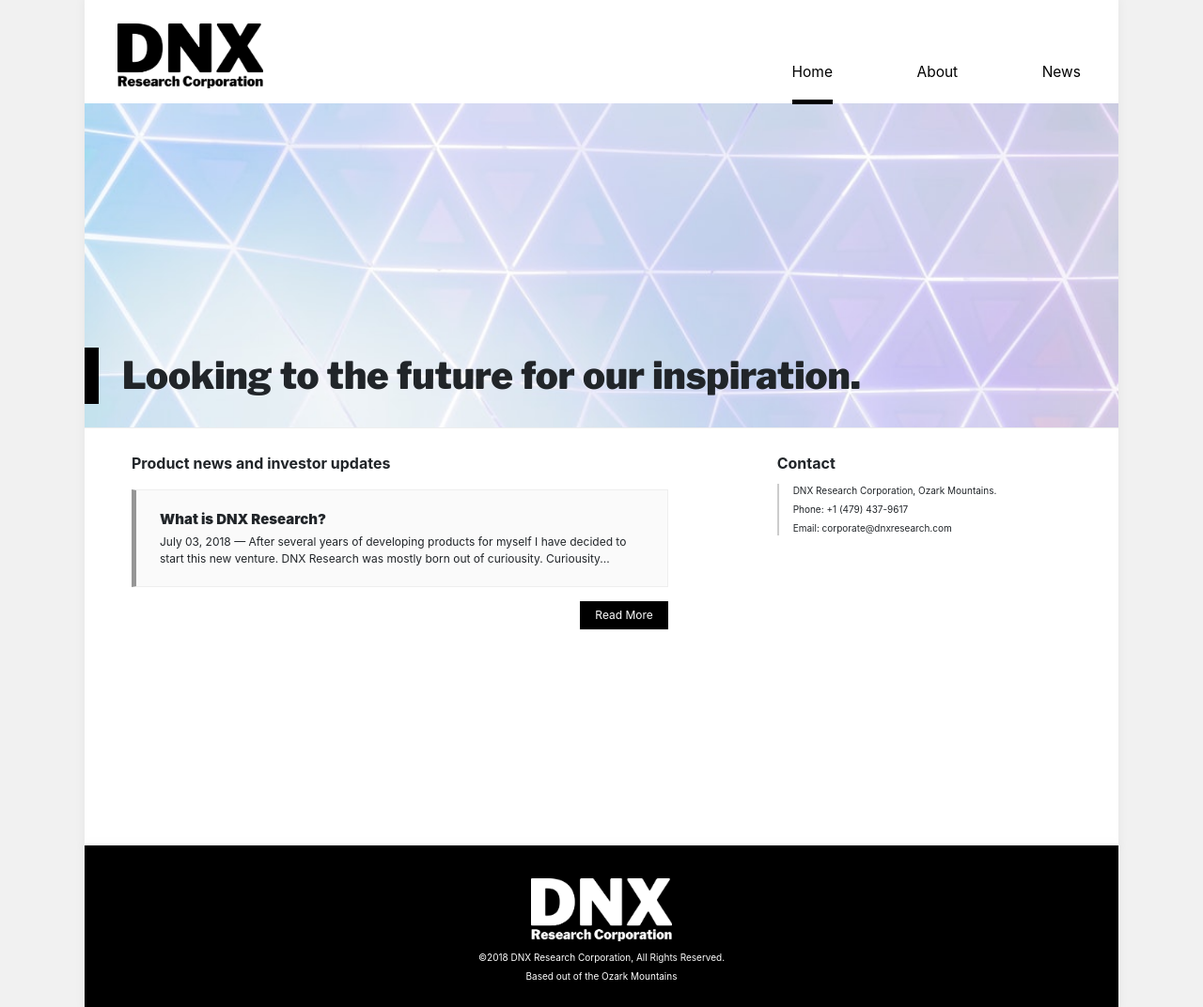
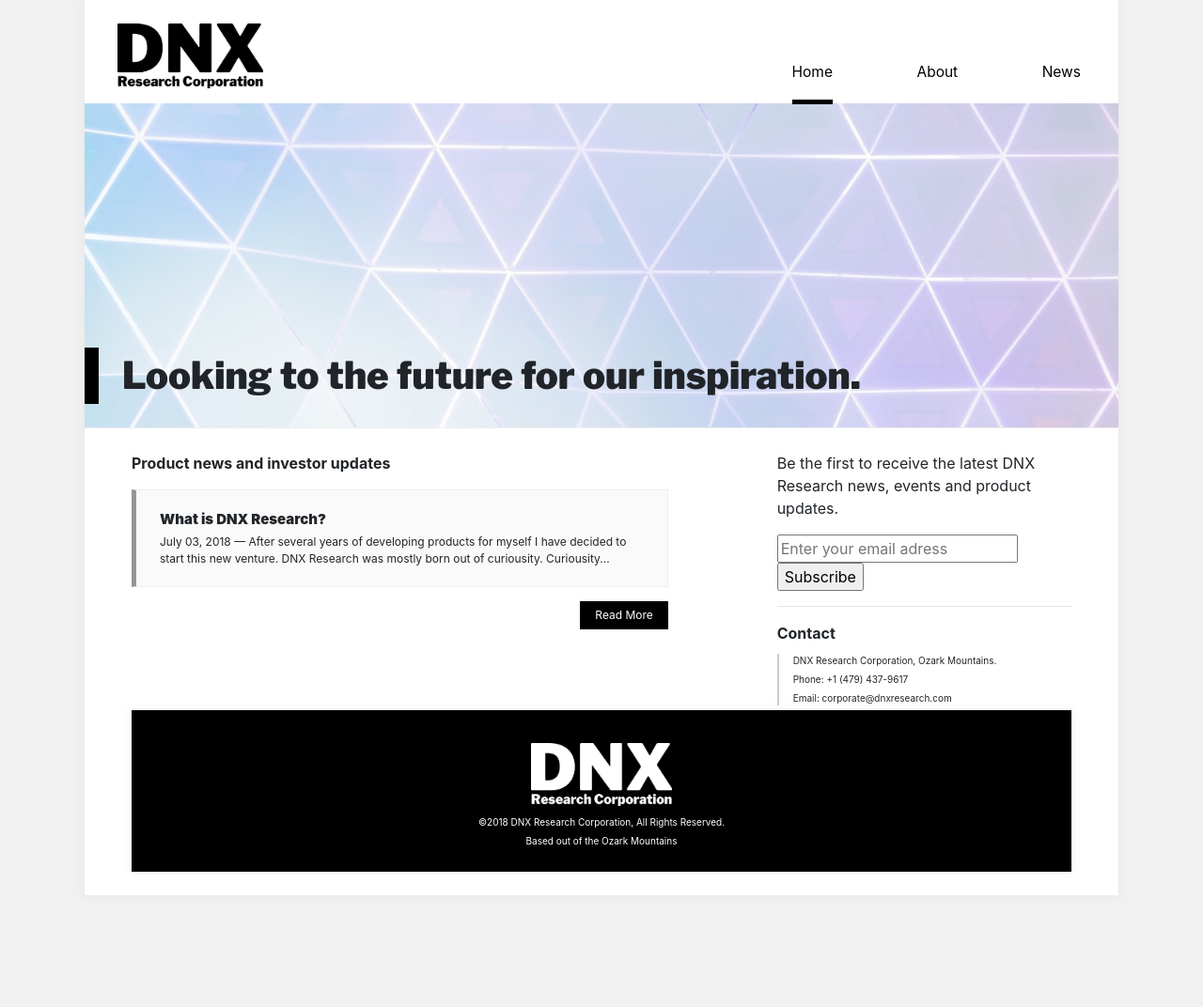
Before and after one commit to dnxresearch/dnxresearch.github.io, a Jekyll site: the page built from index.html, in a window 1280 px wide. Shown: the whole page at 94% size. Built offline with Jekyll 4.4.1, drawn with Linux system fonts in a browser that asks for light colours; after the commit the page ends 953 px from its top, so only the background shows below that.

Commit message:
Update index.html

```diff
--- a/index.html
+++ b/index.html
@@ -24,6 +24,24 @@
     </div>
     <div class="col-md-1"></div>
     <div class="col-md-4 products">
+        <p>Be the first to receive the latest DNX Research news, events and product updates. </p>
+            <p><!-- Begin Mailchimp Signup Form -->
+<div id="mc_embed_signup">
+<form action="https://macleodsawyer.us7.list-manage.com/subscribe/post?u=9ff67b3252cf627cdce2a8c42&amp;id=352a62761c" method="post" id="mc-embedded-subscribe-form" name="mc-embedded-subscribe-form" class="validate" target="_blank" novalidate>
+    <div id="mc_embed_signup_scroll">
+
+<div class="mc-field-group">
+	<input type="email" value="" placeholder="Enter your email adress" name="EMAIL" class="required email" id="mce-EMAIL">
+</div>
+	<div id="mce-responses" class="clear">
+		<div class="response" id="mce-error-response" style="display:none"></div>
+		<div class="response" id="mce-success-response" style="display:none"></div>
+	</div>    <!-- real people should not fill this in and expect good things - do not remove this or risk form bot signups-->
+    <div style="position: absolute; left: -5000px;" aria-hidden="true"><input type="text" name="b_9ff67b3252cf627cdce2a8c42_352a62761c" tabindex="-1" value=""></div>
+    <div class="clear"><input type="submit" value="Subscribe" name="subscribe" id="mc-embedded-subscribe" class="button"></div>
+    </div>
+</form>
+    <hr>
         <p class="item-header"><strong>Contact</strong></p>
         <div class="item-block">
             <p>DNX Research Corporation, Ozark Mountains. </p>
```
